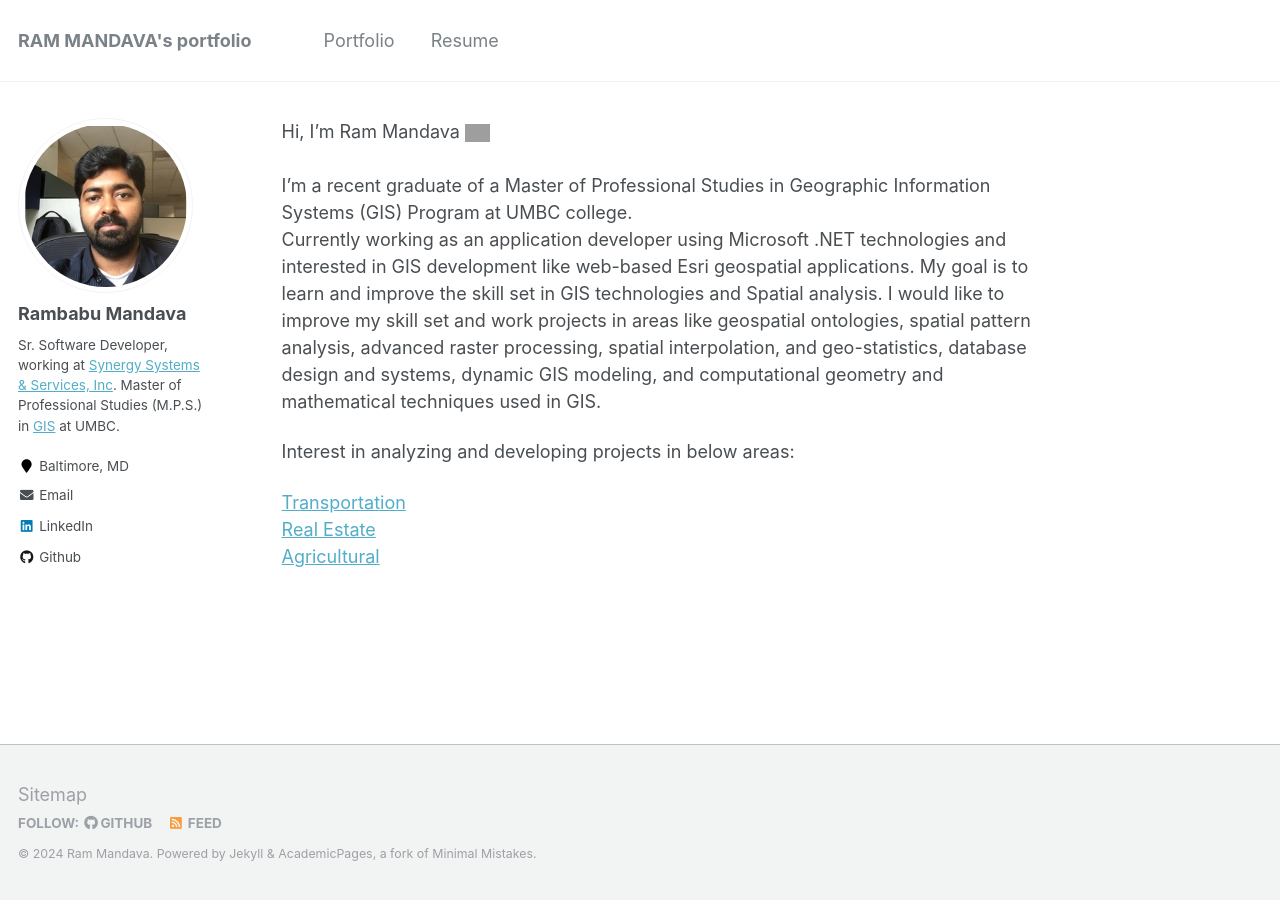
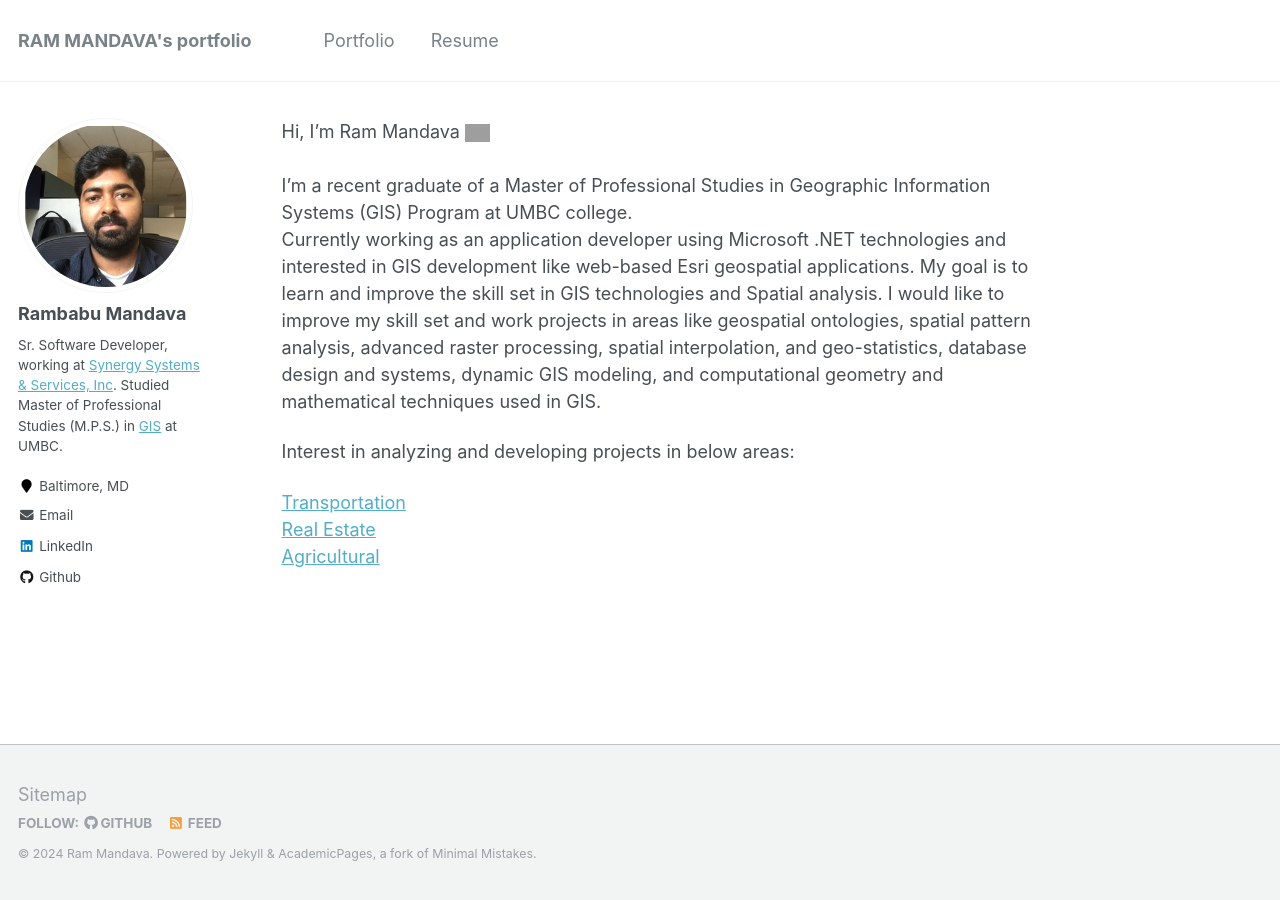
Before and after one commit to mandavaram/mandavaram.github.io, a Jekyll site: the page built from index.md, in a window 1280 px wide. Built offline with Jekyll 4.4.1, drawn with Linux system fonts in a browser that asks for light colours; our own code applies the rules of GitHub Pages for plain Markdown files; grey boxes are pictures that could not be loaded.

Commit message:
Update _config.yml

```diff
--- a/_config.yml
+++ b/_config.yml
@@ -83,7 +83,7 @@
   name             : "Rambabu Mandava"
   avatar           : "profile.png"
   bio              : "Sr. Software Developer, working at <a href='https://sss-inc.com/'>Synergy Systems & Services, Inc</a>.
-                      Master of Professional Studies (M.P.S.) in <a href='https://ges.umbc.edu/'>GIS</a> at UMBC."
+                      Studied Master of Professional Studies (M.P.S.) in <a href='https://ges.umbc.edu/'>GIS</a> at UMBC."
   location         : "Baltimore, MD"
   employer         :
   pubmed           : #"https://www.ncbi.nlm.nih.gov/pubmed/?term=john+snow"
```
